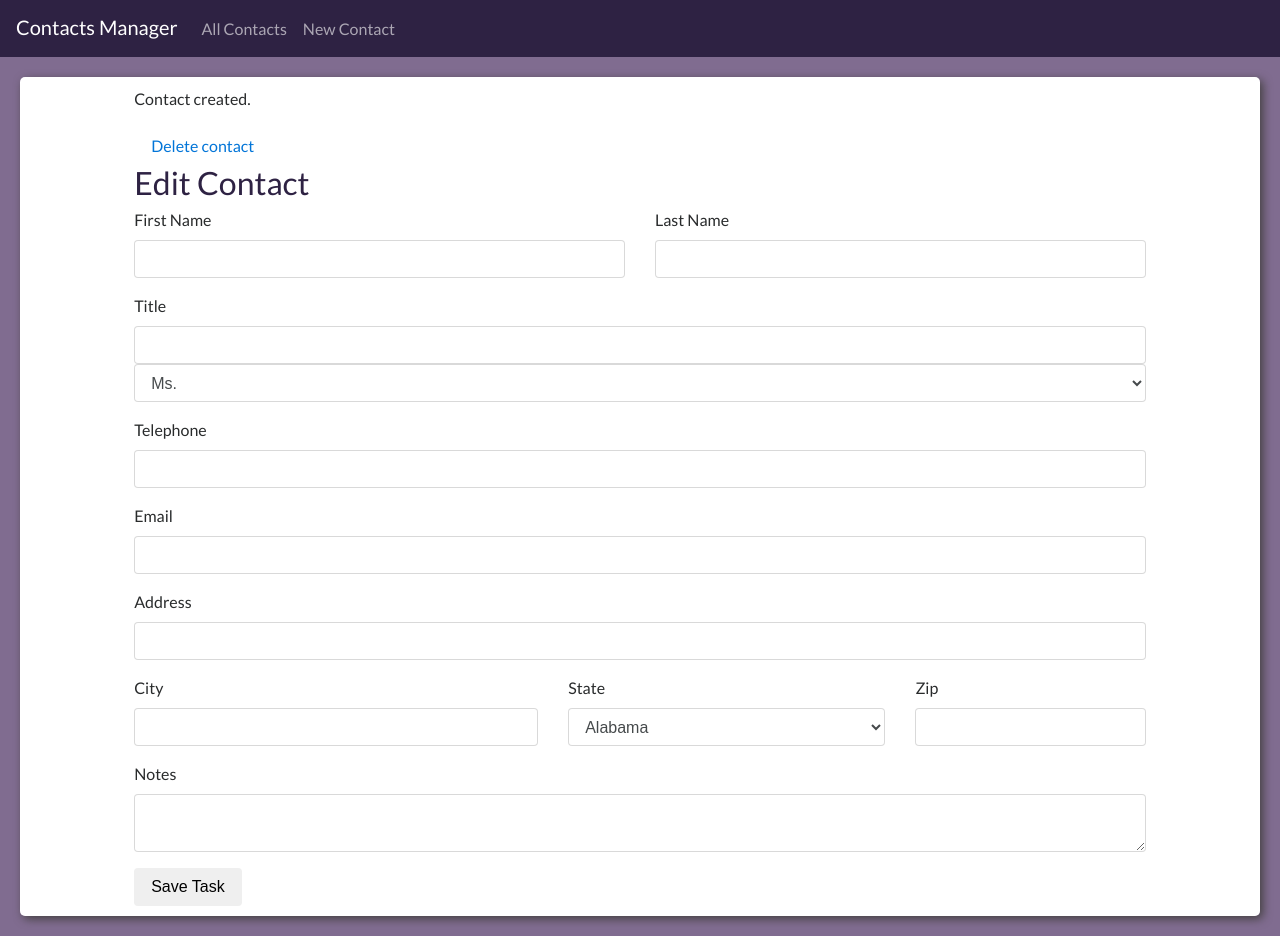
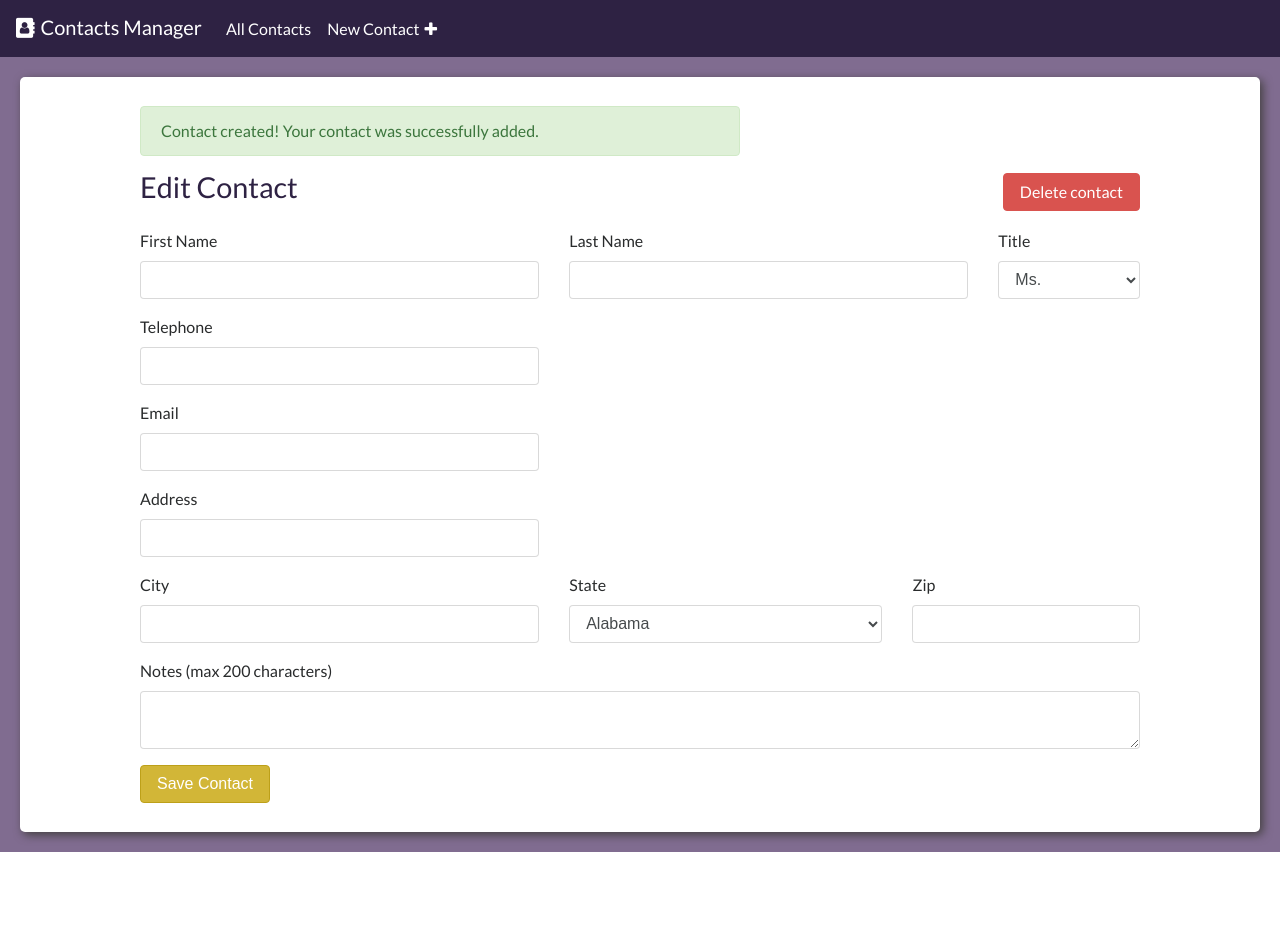
Before and after one commit to kwboyd/Contacts, a PHP site: page /edit.php?id=0&created=true in a window 1280 px wide. After the commit the page ends 852 px from the top, so only its background shows below. Run offline with PHP 8.4, Linux system fonts and the light colour scheme; data that the repository does not hold is empty.

Commit message:
Styling done.

```diff
--- a/css/styles.css
+++ b/css/styles.css
@@ -9,22 +9,68 @@ body {
   font-family: 'Lato', sans-serif;
 }
 
+.strong {
+  font-weight: 700;
+  color: #806c90;
+}
+
+.form-container {
+  padding-top: 1.5em;
+  padding-bottom: 1.5em;
+}
+
 h1 {
-  font-size: 2rem;
   color: #2E2243;
 }
 
-h4 {
-  font-size: 1rem;
+h2 {
+  color: #2E2243;
+  margin-bottom: 15px;
+  font-size: 1.8rem;
 }
 
-h5 {
+h4 {
   font-size: 1.2rem;
   color: #2E2243;
 }
 
+h5 {
+  font-size: 1rem;
+}
+
 a {
   cursor: pointer;
+}
+
+.alert {
+  max-width: 600px;
+}
+
+.alert p {
+  margin-bottom: 0px;
+}
+
+.form-control:focus {
+  border-color: rgb(210, 182, 55);
+}
+
+.btn-primary {
+  background-color: rgb(210, 182, 55);
+  border-color: rgb(189, 160, 25);
+}
+
+.btn-primary:hover {
+  background-color: rgb(189, 160, 25);
+  border-color: rgb(189, 160, 25);
+}
+
+.btn-primary.focus, .btn-primary:focus {
+  box-shadow: none;
+}
+
+.btn-primary.focus, .btn-primary:focus {
+  background-color: rgb(189, 160, 25);
+  border-color: rgb(189, 160, 25);
 }
 
 tr a {
@@ -33,11 +79,23 @@ tr a {
 
 tr:hover a{
   text-decoration: none;
-  color: #787679;
+  color: rgb(189, 160, 25);
+}
+
+td {
+  font-size: .9rem;
 }
 
 .intro-text {
-  margin: 15px 10px;
+  margin: 15px 0px 20px;
+}
+
+.table-head th {
+  font-size: .95rem;
+}
+
+.intro-text h4 {
+  margin-left: 4px;
 }
 
 .container-fluid {
@@ -46,15 +104,63 @@ tr:hover a{
   margin: 20px;
   box-shadow: 3px 3px 10px #444141;
   border-radius: 5px;
-  padding: 10px 10px;
+  padding: 5px 17px;
+}
+
+th {
+  background-color: #2E2243;
+  color: #fff;
+}
+
+th:first-child {
+  border-top-left-radius: 6px;
+}
+
+
+th:last-child {
+  border-top-right-radius: 6px;
 }
 
 nav {
   background-color: #2E2243;
 }
 
+.navbar-inverse .navbar-nav .nav-link:focus, .navbar-inverse .navbar-nav .nav-link:hover{
+  color: rgb(210, 182, 55);
+}
+
+.navbar-inverse .navbar-brand:focus, .navbar-inverse .navbar-brand:hover, .navbar-inverse .navbar-toggler:focus, .navbar-inverse .navbar-toggler:hover {
+  color: rgb(210, 182, 55);
+}
+
+.inline {
+  display: inline;
+}
+
+#edit-header {
+  justify-content: space-between;
+  align-items: baseline;
+  flex-wrap: wrap;
+  margin-bottom: 10px;
+}
+
+.flex {
+  display: flex;
+}
+.btn {
+  cursor: pointer;
+}
+
+.fa-plus {
+  margin-left: 2px;
+}
+
+.fa-address-book {
+  margin-right: 2px;
+}
+
 .navbar-inverse .navbar-nav .nav-link{
-  color: rgba(255, 255, 255, 0.6)
+  color: #fff;
 }
 
 .navbar-toggler {
@@ -173,6 +279,11 @@ nav {
   top: 15px;
 }
 
+/*.table {
+  margin-left: 10px;
+  width: calc(100% - 10px);
+}*/
+
 /*end code from codepen*/
 
 .notes {
@@ -198,8 +309,13 @@ nav {
 		left: -9999px;
 	}
 
+.table-striped tbody tr:nth-of-type(odd) {
+  background-color: #f9f8f8;
+}
+
  tr {
    border: 1px solid #ccc;
+   background-color: #f9f8f8;
    margin-bottom: 8px;
    border-radius: 3px;
   }
@@ -224,11 +340,12 @@ nav {
 		white-space: nowrap;
 		text-align:left;
 		font-weight: bold;
+    color: #2E2243;
 	}
 	/*
 	Label the data
 	*/
- td:before { content: attr(data-title); }
+ td:before { content: attr(data-title) ":"; }
  /*end code from other sources*/
 
  .mobile-large {
--- a/edit.php
+++ b/edit.php
@@ -12,36 +12,36 @@
 ?>
 
 <div class="col-10 offset-1">
+  <div class="form-container">
   <?php if (array_key_exists('created', $_GET)) : ?>
-  <div>
-    <p>Contact created.</p>
+  <div class="alert alert-success col-sm-4" role="alert">
+    <p>Contact created! Your contact was successfully added.</p>
   </div>
   <?php endif; ?>
   <?php if (array_key_exists('updated', $_GET)) : ?>
-  <div>
-    <p>Contact updated.</p>
+  <div class="alert alert-info col-sm-4" role="alert">
+    <p>Contact updated!</p>
   </div>
   <?php endif; ?>
-<a href="/delete.php?id=<?= $contact['id']; ?>" class="btn">Delete contact</a>
-<h1>Edit Contact</h1>
-
+  <div class="flex" id="edit-header">
+<h2>Edit Contact</h2>
+<a href="/delete.php?id=<?= $contact['id']; ?>" class="btn btn-danger" onclick="return confirm('Are you sure you want to delete this contact?');">Delete contact</a>
+</div>
 <form method="POST" action="/update.php">
   <input type="hidden" name="id" id="id" value="<?= $contact['id']; ?>" />
   <div class="row">
-  <div class="form-group col-sm-6">
+  <div class="form-group col-sm-5">
     <label for="fname">First Name</label>
     <input class="form-control" type="text" name="fname" id="fname" value="<?= $contact['fname']; ?>" />
   </div>
 
-  <div class="form-group col-sm-6">
+  <div class="form-group col-sm-5">
     <label for="lname">Last Name</label>
     <input class="form-control" type="text" name="lname" id="lname" value="<?= $contact['lname']; ?>" />
   </div>
-</div>
 
-<div class="form-group">
+<div class="form-group col-sm-2">
   <label for="title">Title</label>
-  <input class="form-control" type="text" name="title" id="title" value="<?= $contact['title']; ?>" />
   <select name="title" id="title" value="<?= $contact['title']; ?>" class="form-control">
       <option value="Ms." selected>Ms.</option>
       <option value="Mrs.">Mrs.</option>
@@ -51,20 +51,27 @@
       <option value="Dr.">Dr.</option>
   </select>
 </div>
-
-  <div class="form-group">
+</div>
+<div class="row">
+  <div class="form-group col-sm-5">
     <label for="phone">Telephone</label>
     <input class="form-control" type="tel" name="phone" id="phone" value="<?= $contact['phone']; ?>" />
   </div>
+</div>
 
-  <div class="form-group">
+<div class="row">
+  <div class="form-group col-sm-5">
     <label for="email">Email</label>
     <input class="form-control" type="email" name="email" id="email" value="<?= $contact['email']; ?>" />
   </div>
-  <div class="form-group">
+</div>
+
+<div class="row">
+  <div class="form-group col-sm-5">
     <label for="street">Address</label>
     <input class="form-control" type="text" name="street" id="street" value="<?= $contact['street']; ?>" />
   </div>
+</div>
   <div class="row">
   <div class="form-group col-sm-5">
     <label for="city">City</label>
@@ -141,13 +148,14 @@
 </div>
 
   <div class="form-group">
-    <label for="notes">Notes</label>
+    <label for="notes">Notes (max 200 characters)</label>
     <textarea class="form-control" name="notes" id="notes" value="<?= $contact['notes']; ?>"><?= $contact['notes']; ?></textarea>
   </div>
 
 
-  <button class="btn">Save Task</button>
+  <button class="btn btn-primary">Save Contact</button>
 </form>
+</div>
 </div>
 
 <?php include 'footer.php'; ?>
--- a/header.php
+++ b/header.php
@@ -9,6 +9,7 @@
     <title>Contacts manager</title>
     <meta name="viewport" content="width=device-width, initial-scale=1, shrink-to-fit=no">
     <link href="https://fonts.googleapis.com/css?family=Lato:300,400,700" rel="stylesheet">
+    <link href="https://maxcdn.bootstrapcdn.com/font-awesome/4.7.0/css/font-awesome.min.css" rel="stylesheet">
      <link rel="stylesheet" href="/css/bootstrap.min.css">
     <link rel="stylesheet" href="/css/styles.css">
   <body>
@@ -24,7 +25,7 @@
           <span></span>
         </div>
       </button>
-      <a class="navbar-brand" href="/index.php">Contacts Manager</a>
+      <a class="navbar-brand" href="/index.php"><i class="fa fa-address-book" aria-hidden="true"></i>&nbsp;Contacts Manager</a>
 
     <div class="collapse navbar-collapse" id="navbarToggle">
       <ul class="navbar-nav mr-auto mt-2 mt-md-0">
@@ -32,7 +33,7 @@
       <a class="nav-link" href="/index.php">All Contacts</a>
     </li>
     <li class="nav-item">
-      <a class="nav-link" href="/new.php">New Contact</a>
+      <a class="nav-link" href="/new.php">New Contact&nbsp;<i class="fa fa-plus" aria-hidden="true"></i></a>
     </li>
   </ul>
 </div>
```
Also changed, not shown: index.php (+10 -11 lines), new.php (+21 -15 lines).
